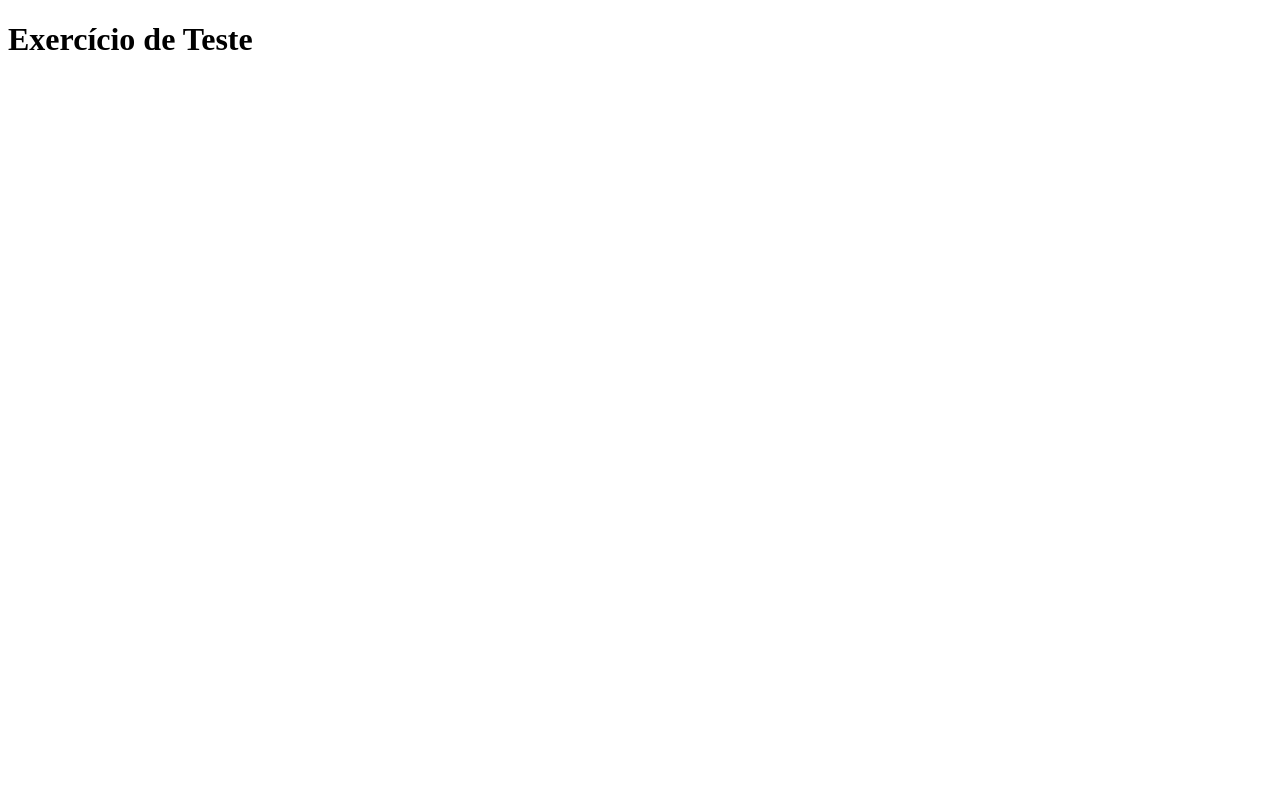
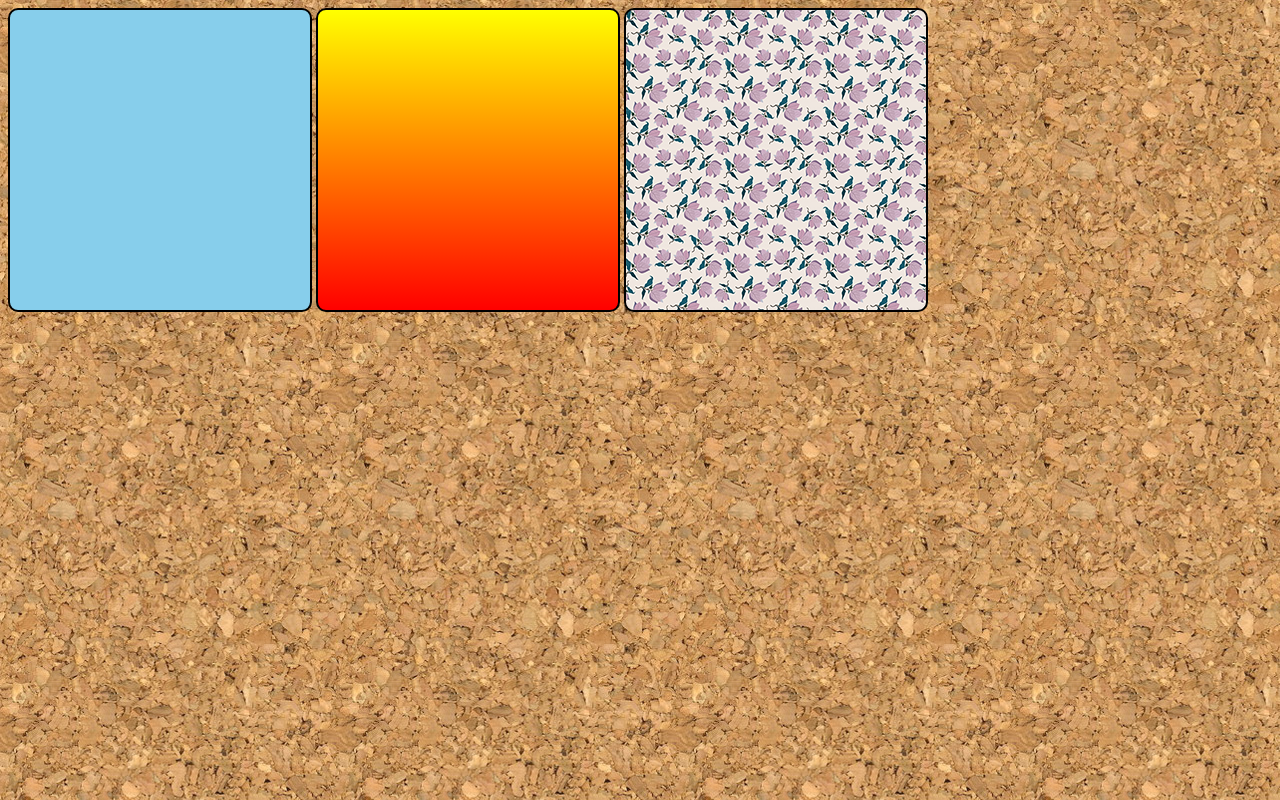
Before and after one commit to edilsonsilvacass/html-css2, a plain HTML site: page exercicios/ex022/fundo001.html in a window 1280 px wide. Drawn offline with Linux system fonts and the light colour scheme.

Commit message:
atualizi

```diff
--- a/exercicios/ex022/fundo001.html
+++ b/exercicios/ex022/fundo001.html
@@ -3,9 +3,48 @@
 <head>
     <meta charset="UTF-8">
     <meta name="viewport" content="width=device-width, initial-scale=1.0">
-    <title>Teste de Imagem fr Fundo</title>
+    <title>Teste de Imagem Fundo</title>
+    <style>
+        body {
+            background-image: url(imagem/wallpaper001.jpg);
+        }
+        div.quadrado {
+            display: inline-block;
+            border: 2px solid black;
+            border-radius: 10px;
+            background-color: lightgray;
+            width: 300px;
+            height: 300px;
+
+
+        }
+        div#q1 {
+            background-color: skyblue;
+
+        }
+        div#q2 {
+            background-image: linear-gradient(to bottom, yellow,red );
+
+
+        }
+        div#q3 {
+            background-image:  url(imagem/pattern003.png);
+
+           }
+
+    </style>
 </head>
 <body>
-    <h1>Exercício de Teste</h1>
+    <div class="quadrado" id="q1">
+
+    </div>
+    <div class="quadrado" id="q2">
+
+    </div>
+    <div class="quadrado" id="q3">
+
+    </div>
+
+
 </body>
 </html>
```
